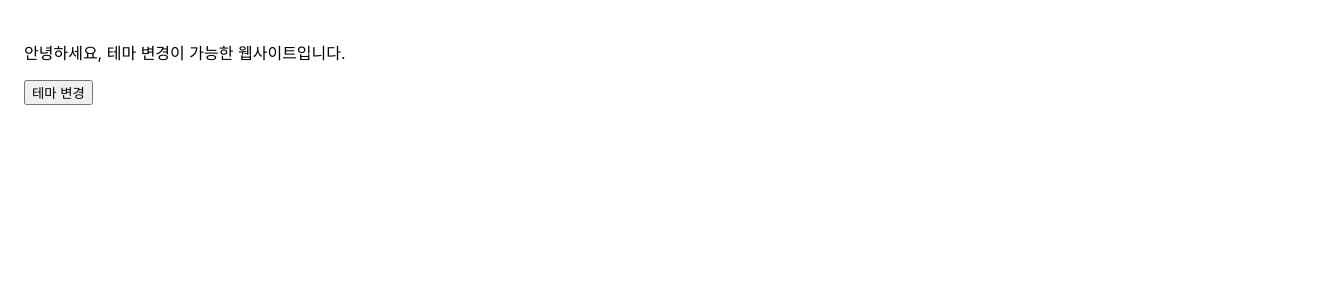
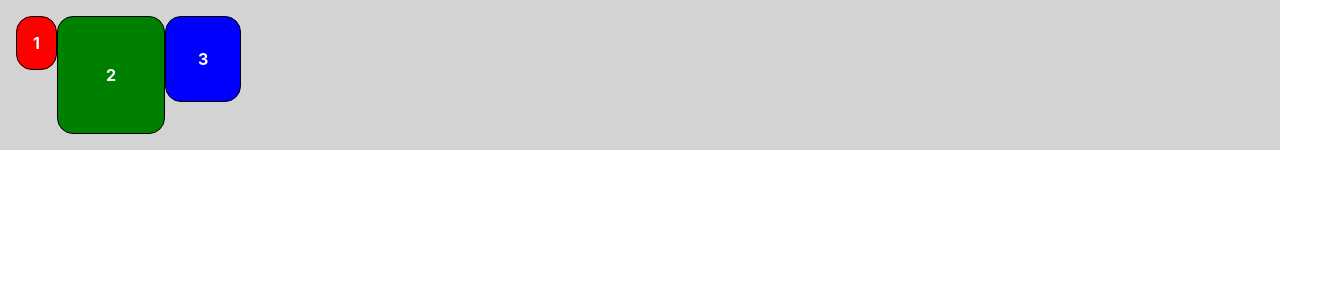
Before and after one commit to ljangwon/react-soaple, a React (Create React App) app: page / in a window 1280 px wide. Shown: the top 300 px of the page, 1328 px wide, since content can reach past the window. Built offline with nearby package versions, Linux system fonts and the light colour scheme.

Commit message:
Study 15 Styling

```diff
--- a/package.json
+++ b/package.json
@@ -9,6 +9,7 @@
     "react": "^18.2.0",
     "react-dom": "^18.2.0",
     "react-scripts": "5.0.1",
+    "styled-components": "^5.3.6",
     "web-vitals": "^2.1.4"
   },
   "scripts": {
--- /dev/null
+++ b/src/chapter_15/Blocks.jsx
@@ -0,0 +1,57 @@
+import React from 'react'
+import styled from "styled-components"
+
+const Wrapper = styled.div`
+  padding: 1rem;
+  display: flex;
+  flex-direction: row;
+  align-items: flex-start;
+  justify-content: flex-start;
+  background-color: lightgrey;
+`
+
+const Block = styled.div`
+  padding: ${props => props.padding};
+  border: 1px solid black;
+  border-radius: 1rem;
+  background-color: ${props => props.backgroundColor};
+  color: white;
+  font-weight: bold;
+  text-align: center;
+`
+const blockItmes = [
+  {
+    label: "1",
+    padding: "1rem",
+    backgroundColor: "red"
+  },
+  {
+    label: "2",
+    padding: "3rem",
+    backgroundColor: "green"
+  },
+  {
+    label: "3",
+    padding: "2rem",
+    backgroundColor: "blue"
+  }
+]
+
+function Blocks() {
+  return (
+    <Wrapper>
+      {blockItmes.map(blockItme => {
+        return (
+          <Block
+            padding={blockItme.padding}
+            backgroundColor={blockItme.backgroundColor}
+          >
+            {blockItme.label}
+          </Block>
+        )
+      })}
+    </Wrapper>
+  )
+}
+
+export default Blocks
--- /dev/null
+++ b/src/chapter_15/MainPage.jsx
@@ -0,0 +1,25 @@
+import React from 'react'
+import styled from 'styled-components'
+
+const Wrapper = styled.div`
+  padding: 1em;
+  background: grey;
+`
+
+const Title = styled.h1`
+  font-size: 1.5em;
+  color: white;
+  text-align: center;
+`
+
+function MainPage() {
+  return (
+    <Wrapper>
+      <Title>
+        안녕, 리액트!
+      </Title>
+    </Wrapper>
+  )
+}
+
+export default MainPage
--- a/src/index.js
+++ b/src/index.js
@@ -15,12 +15,14 @@ import SignUp from './chapter_11/SignUp';
 import Calculator from './chapter_12/Calculator';
 import ProfileCard from './chapter_13/ProfileCard';
 import DarkOrLight from './chapter_14/DarkOrLight';
+import MainPage from './chapter_15/MainPage';
+import Blocks from './chapter_15/Blocks';
 
 
 const root = ReactDOM.createRoot(document.getElementById('root'));
 root.render(
   <React.StrictMode>
-    <DarkOrLight />
+    <Blocks />
   </React.StrictMode>
 );
 
```
Also changed, not shown: 1 other file (tests, documents, lock files or other folders).
